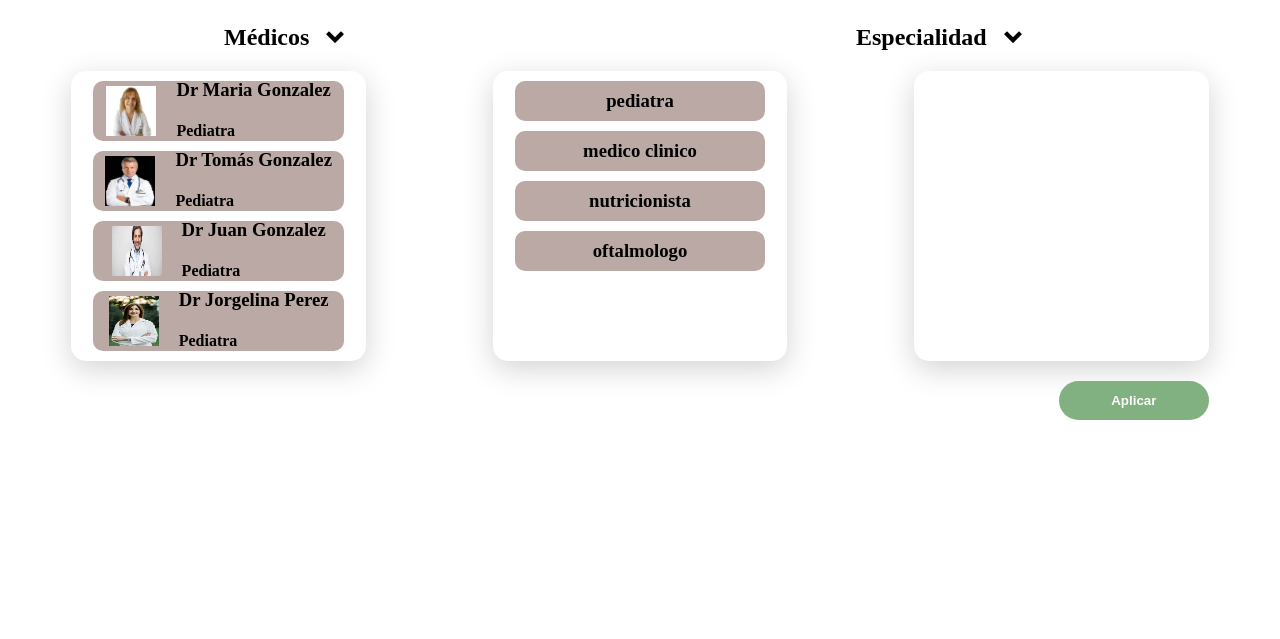
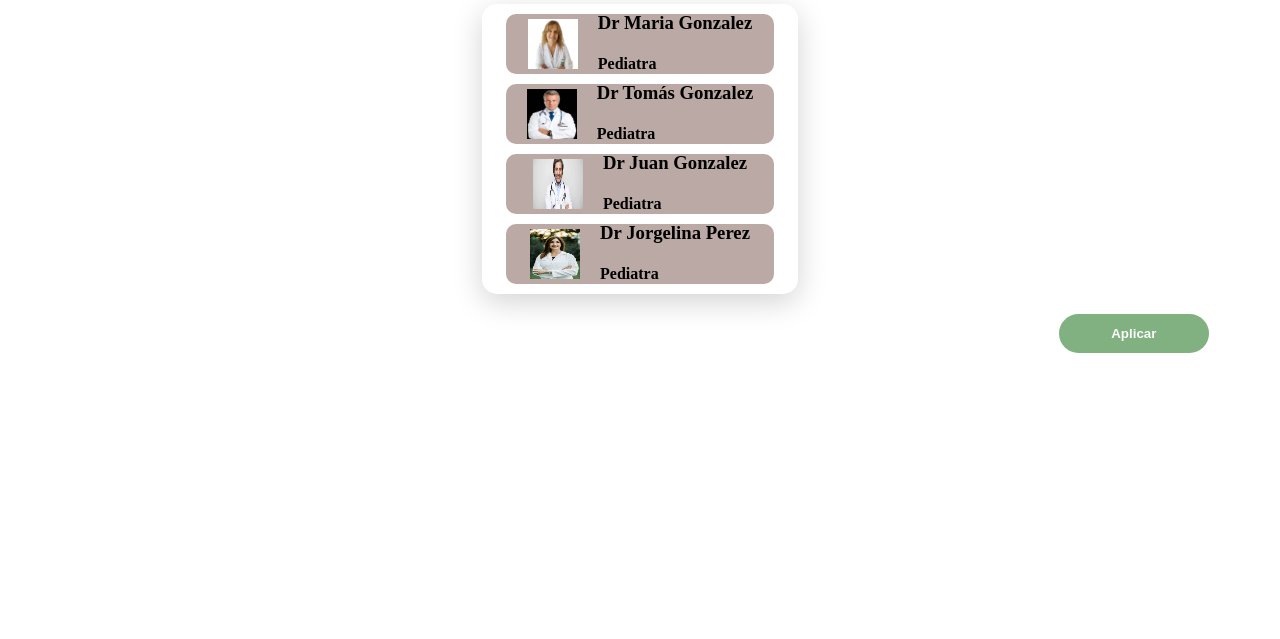
Before and after one commit to agustingroh/TurnoFacil, a plain HTML site: page front/html/visualizarPorEspecialidad.html in a window 1280 px wide. Shown: the part 161-800 px from the top of the page. Drawn offline with Linux system fonts and the light colour scheme; no server answers.

Commit message:
TF-60 se agrega filtro por especialidad

```diff
--- a/front/css/style.css
+++ b/front/css/style.css
@@ -32,7 +32,7 @@ nav{
 }
 
 
-.sugerenciasMedicos, .sugerenciasEspecialidad, .sugerenciasObraSocial, .sugerenciasMedicosObraSocial {
+.sugerenciasMedicos, .sugerenciasEspecialidad, .sugerenciasObraSocial, .sugerenciasMedicosObraSocial, .sugerenciasMedicosEspecialidad {
     background-color: var(--color3);
     box-shadow: 0 8px 30px rgba(0, 0, 0, 0.178)!important;
     border-radius: 15px!important;
--- a/front/html/visualizarPorEspecialidad.html
+++ b/front/html/visualizarPorEspecialidad.html
@@ -13,29 +13,14 @@
         <img src="../img/logo.png" alt="logo turno fácil"></a>
     </nav>
     <div class="container">
-        <div class="info"><h2>Especialidad</h2></div>
-        <div class="seleccionCategorias">
-            <div class="categoriasAElegir">
-                <h2>Médicos</h2>
-                <button id="expandirMedicos"><img src="../img/expandir.png" alt="expandir" /></button>
-            </div>
-            <div class="categoriasAElegir">
-                <h2>Especialidad</h2>
-                <button id="expandirEspecialidades"><img src="../img/expandir.png" alt="expandir" /></button>
-            </div>
-        </div>
-        <div class="sugerencias">
-            <div class="sugerenciasMedicos">
-            </div>
-            <div class="sugerenciasEspecialidad">
-            </div>
-            <div class="sugerenciasObraSocial">
-            </div>
+        <div class="info"><h2>Médicos por Especialidad</h2></div>
+        <div class="sugerencias_filtro">
+            <div class="sugerenciasMedicosEspecialidad"></div>
         </div>
         <div class="botones">
             <button class="botonAplicar">Aplicar</button>
         </div>
     </div>
 </body>
-<script src="../js/reservarTurno.js"></script>
+<script src="../js/reservarTurnoFiltroEspecialidad.js"></script>
 </html>
--- /dev/null
+++ b/front/js/reservarTurnoFiltroEspecialidad.js
@@ -0,0 +1,89 @@
+let medicos=[
+    {
+        id:1,
+        nombre: "Maria Gonzalez",
+        especialidad:"Pediatra",
+        obraSocial:"PAMI"
+    },
+    {
+        id:2,
+        nombre: "Tomás Gonzalez",
+        especialidad:"Pediatra",
+        obraSocial:"PAMI"
+    },
+    {
+        id:3,
+        nombre: "Juan Gonzalez",
+        especialidad:"Pediatra",
+        obraSocial:"PAMI"
+    },
+    {
+        id:4,
+        nombre: "Jorgelina Perez",
+        especialidad:"Pediatra",
+        obraSocial:"PAMI"
+    }
+
+];
+
+let especialidades=[
+    {
+        id:1,
+        especialidad:"Pediatra"
+    },
+    {
+        id:1,
+        especialidad:"medico clinico"
+    },
+    {
+        id:1,
+        especialidad:"nutricionista"
+    },
+    {
+        id:1,
+        especialidad:"oftalmologo"
+    }
+];
+
+
+let obra_social=[
+{
+    id_os:0,
+    nombre:"PAMI"
+},
+{
+    id_os:1,
+    nombre:"OSDE"
+},
+{
+    id_os:2,
+    nombre:"GALENO"
+}
+
+]
+function mostrarMedicosporEspecialidad(id_especialidad){
+    //const respuesta= await fetch ("http://localhost:8080/os/id_os");
+    //console.log(respuesta);
+    //const medicos=await respuesta.json();
+   let contador=0;
+
+   console.log(id_especialidad);
+   for(let i=0; i<medicos.length;i++){
+       console.log(especialidades[id_especialidad].especialidad)
+            if (medicos[i].especialidad == especialidades[id_especialidad].especialidad ){
+                contador++;
+                document.querySelector(".sugerenciasMedicosEspecialidad").innerHTML+='<div class="medicoIndividual">'+
+                            '<div class="ficha"> '+
+                                '<img src="../img/dr'+[i+1]+'.jpeg" alt="">'+
+                                '<div>'+
+                                    '<h3>Dr '+ medicos[i].nombre + '</h3>'+
+                                    '<h4>'+medicos[i].especialidad+'</h4>'+
+                                '</div>'+
+                            '</div>'+
+                        '</div>'
+                }
+            }
+   console.log(contador);
+}
+let id_especialidad=0;
+mostrarMedicosporEspecialidad(id_especialidad);
--- a/front/js/reservarTurnoFiltro.js
+++ b/front/js/reservarTurnoFiltroObraSocial.js
@@ -30,7 +30,7 @@ let medicos=[
 let especialidades=[
     {
         id:1,
-        especialidad:"pediatra"
+        especialidad:"Pediatra"
     },
     {
         id:1,
@@ -88,4 +88,4 @@ function mostrarMedicosporObraSocial(id_os){
     console.log(contador);
 }
 let id_os=0;
-console.log(mostrarMedicosporObraSocial(id_os));
+mostrarMedicosporObraSocial(id_os);
```
Also changed, not shown: front/html/visualizarPorObraSocial.html (+1 -1 lines).
